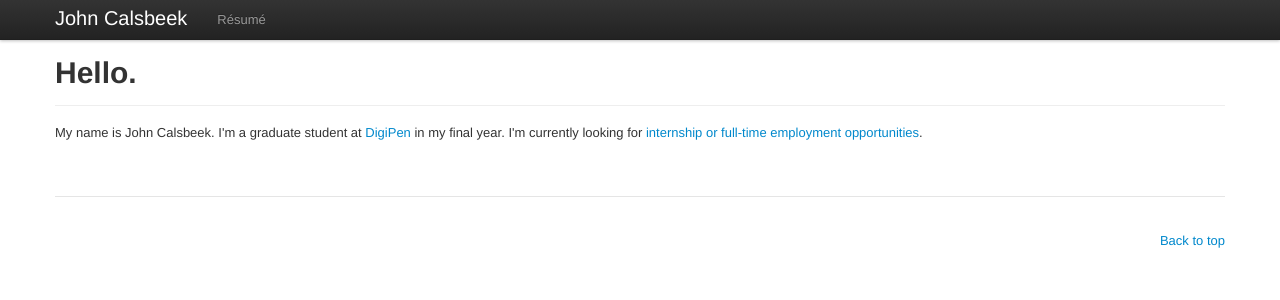
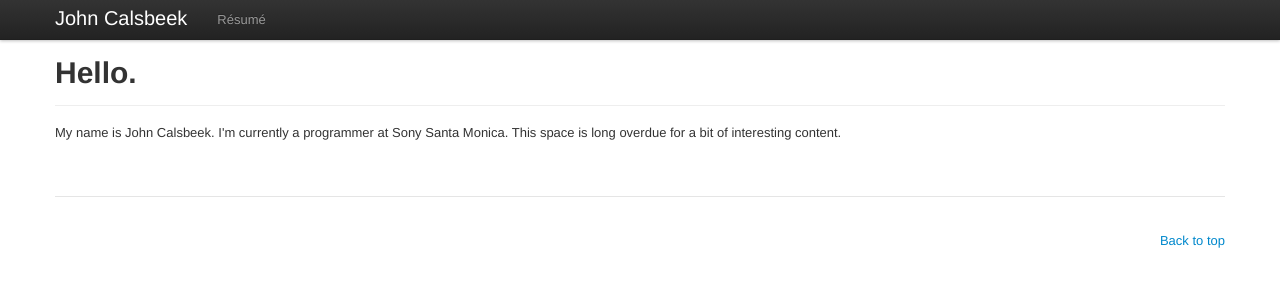
Before and after one commit to Nexuapex/nexuapex.github.com, a Jekyll site: the page built from index.html, in a window 1280 px wide. Shown: the top 300 px of the page. Built offline with Jekyll 4.4.1, drawn with Linux system fonts in a browser that asks for light colours; nearby versions of some CDN libraries.

Commit message:
Minor status update.

```diff
--- a/index.html
+++ b/index.html
@@ -6,8 +6,7 @@ layout: default
 </header>
 <div class="row">
   <div class="span12">
-    <p>My name is John Calsbeek. I'm a graduate student at <a href="https://www.digipen.edu/">DigiPen</a>
-       in my final year. I'm currently looking for <a href="/resume.html">internship
-       or full-time employment opportunities</a>.</p>
+    <p>My name is John Calsbeek. I'm currently a programmer at Sony Santa Monica. This
+       space is long overdue for a bit of interesting content.</p>
   </div>
 </div>
```
